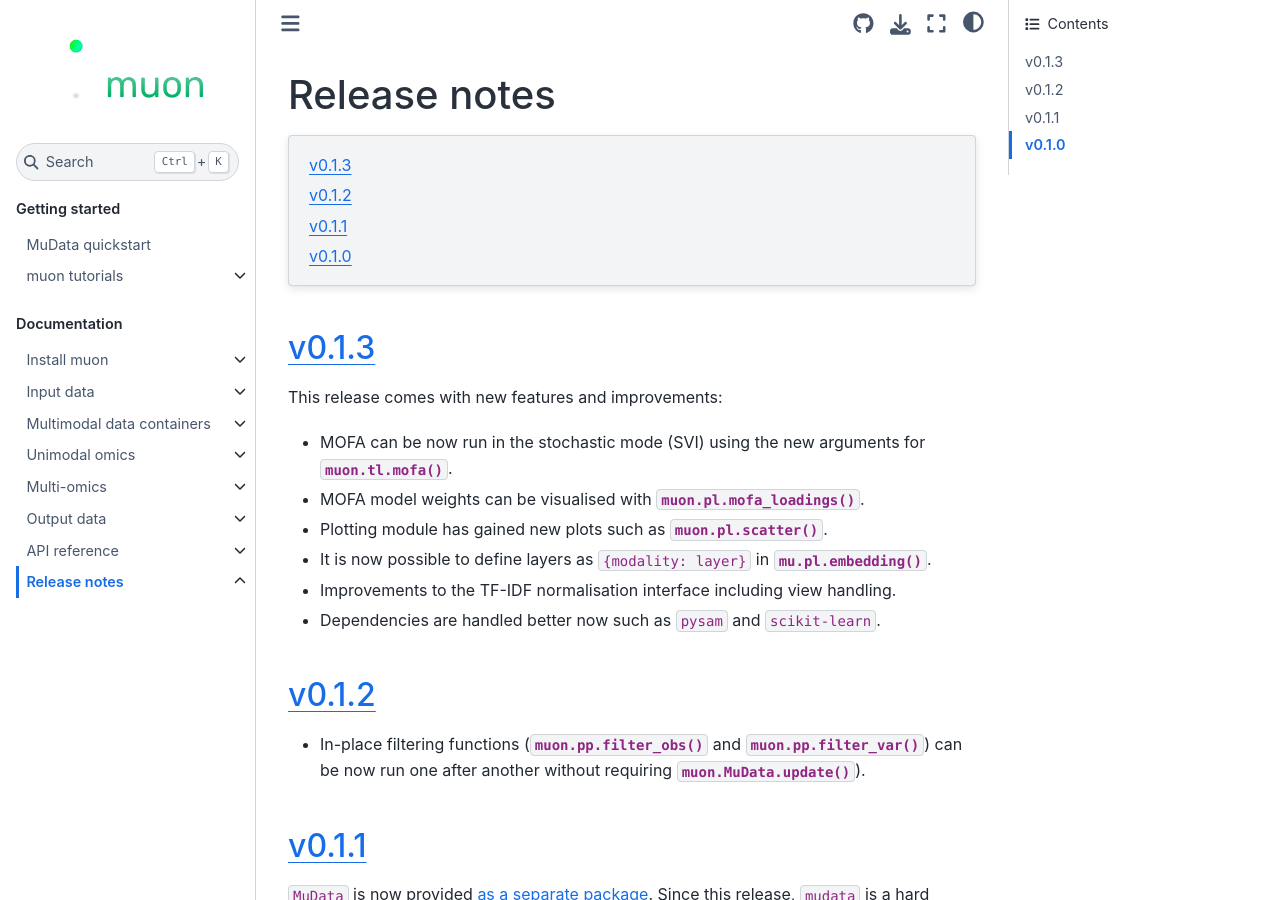
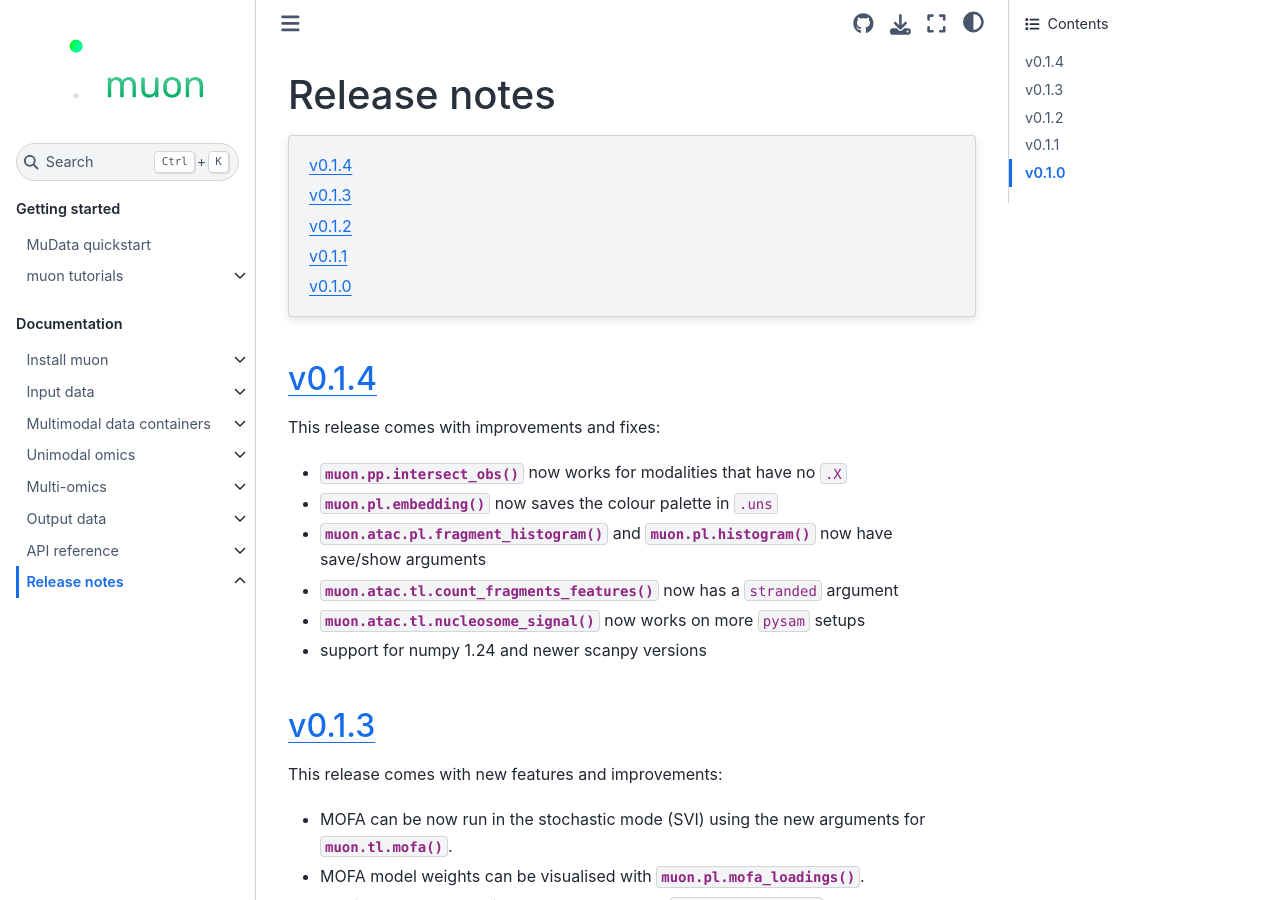
Before and after one commit to viciosO123/muon, a Sphinx documentation site: the page built from docs/source/changelog.rst, in a window 1280 px wide and 900 px high. Built offline with Sphinx 7.4.7 and the Sphinx Book theme 1.1.4, drawn with Linux system fonts in a browser that asks for light colours; pages that are not in the unit, such as notebooks, are missing from menus.

Commit message:
v0.1.4
- Bump version
- Add changelog
- Fix tests for new AnnData dtype behaviour

```diff
--- a/docs/source/changelog.rst
+++ b/docs/source/changelog.rst
@@ -8,6 +8,24 @@ Release notes
    :maxdepth: 10
 
    *
+
+v0.1.4
+------
+
+This release comes with improvements and fixes:
+
+* :func:`muon.pp.intersect_obs` now works for modalities that have no ``.X``
+
+* :func:`muon.pl.embedding` now saves the colour palette in ``.uns``
+
+* :func:`muon.atac.pl.fragment_histogram` and :func:`muon.pl.histogram` now have save/show arguments
+
+* :func:`muon.atac.tl.count_fragments_features` now has a ``stranded`` argument
+
+* :func:`muon.atac.tl.nucleosome_signal` now works on more ``pysam`` setups
+
+* support for numpy 1.24 and newer scanpy versions
+
 
 v0.1.3
 ------
--- a/muon/__init__.py
+++ b/muon/__init__.py
@@ -13,4 +13,4 @@ from ._core.config import set_options
 from . import atac
 from . import prot
 
-__version__ = "0.1.3"
+__version__ = "0.1.4"
```
Also changed, not shown: 1 other file.
